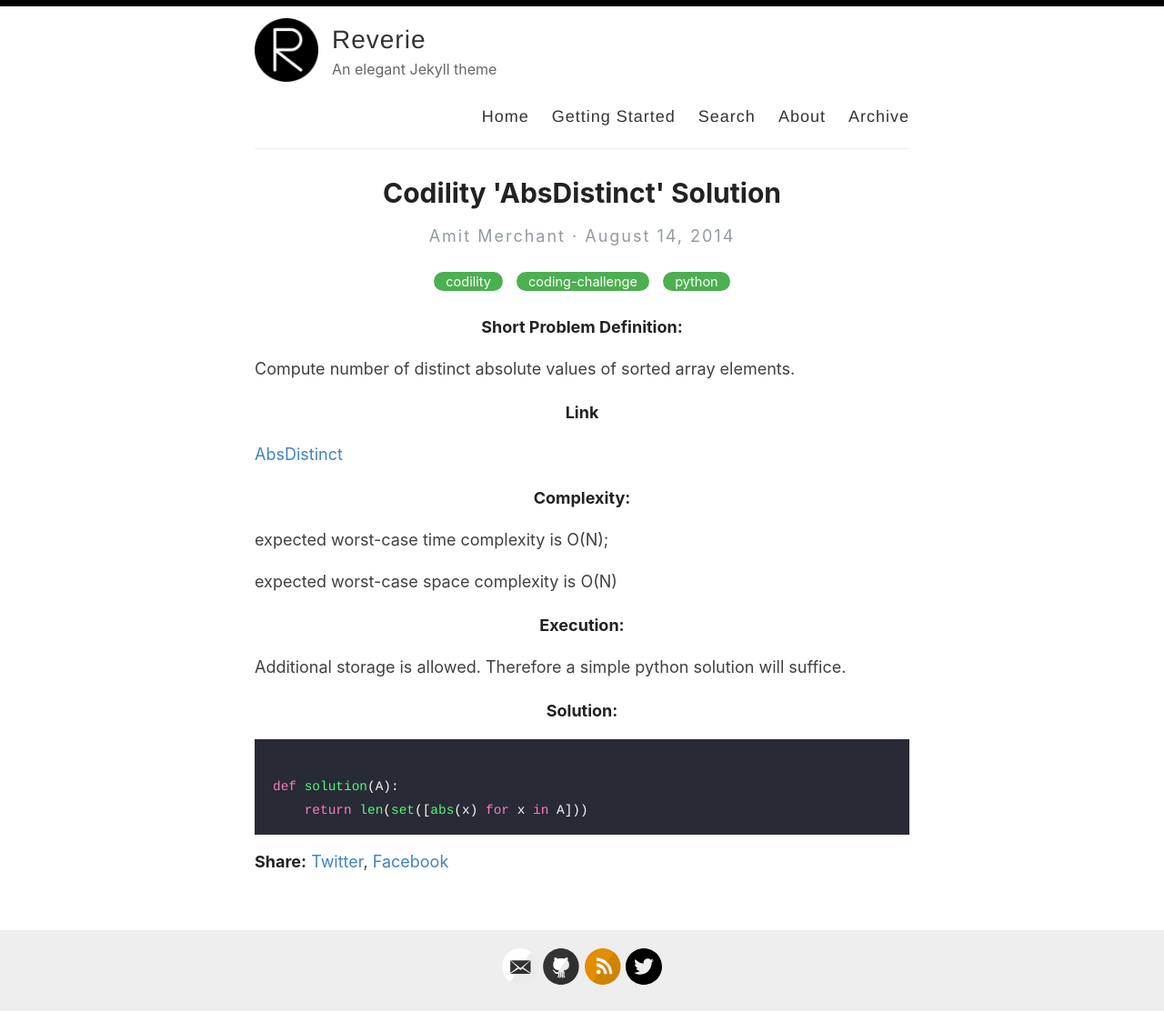
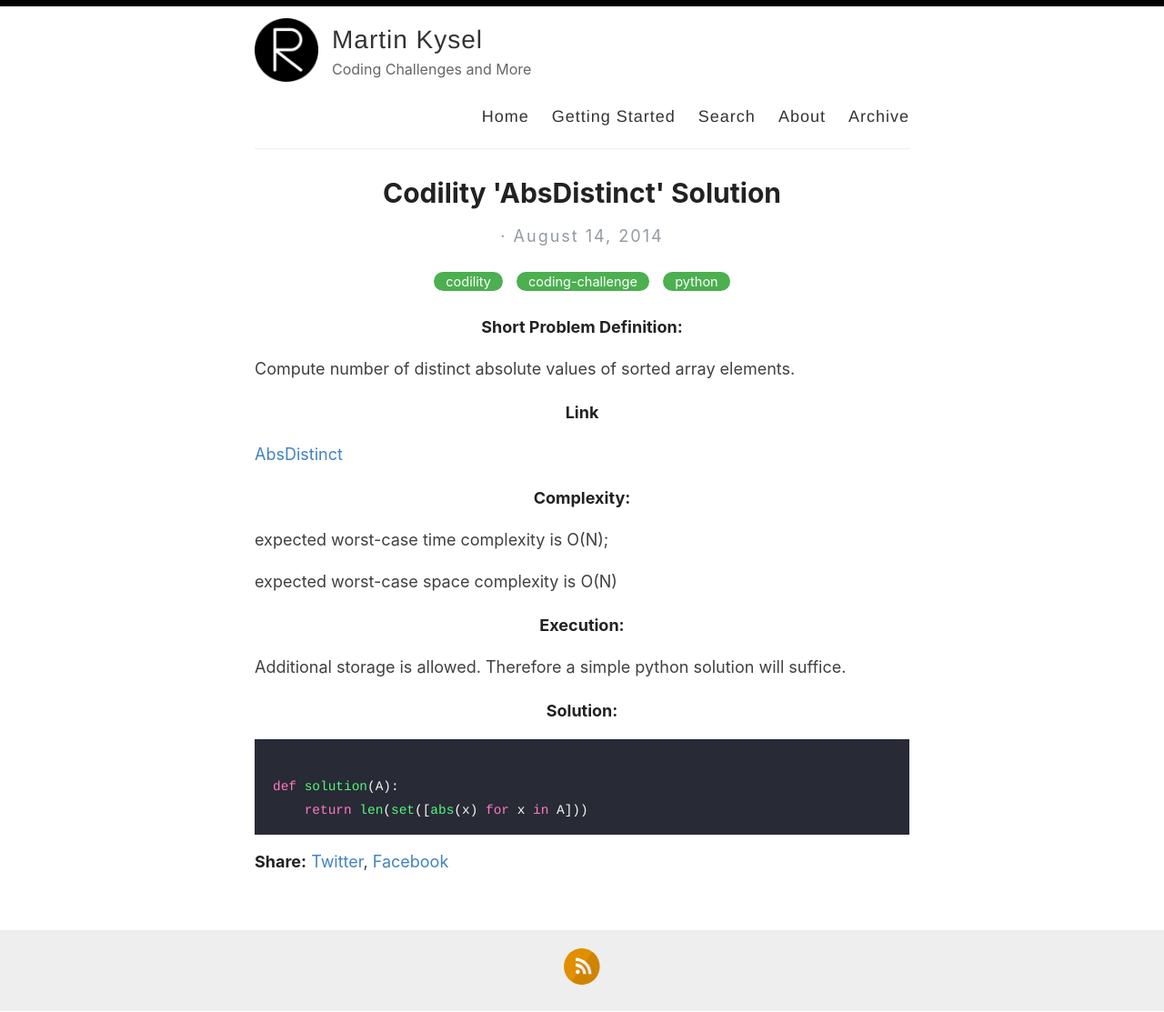
Before and after one commit to mkysel/mkysel.github.io, a Jekyll site: the page built from _posts/2014-08-14-codility-absdistinct-solution.md, in a window 1280 px wide. Shown: the whole page at 91% size. Built offline with Jekyll 4.4.1, drawn with Linux system fonts in a browser that asks for light colours; our own code applies the rules of GitHub Pages for plain Markdown files.

Commit message:
change config

```diff
--- a/_config.yml
+++ b/_config.yml
@@ -3,13 +3,13 @@
 #
 
 # Name of your site (displayed in the header)
-name: Reverie
+name: Martin Kysel
 
 # Name of the author
-author: Amit Merchant
+author:
 
 # Short bio or description (displayed in the header)
-description: An elegant Jekyll theme
+description: Coding Challenges and More
 
 # URL of your avatar or profile pic (you could use your GitHub profile pic)
 avatar: /images/reverie.png
@@ -21,15 +21,15 @@ avatar: /images/reverie.png
 # Includes an icon in the footer for each username you enter
 footer-links:
   dribbble:
-  email: amit.d.merchant@gmail.com
+  email:
   facebook:
   flickr:
-  github: amitmerchant1990/reverie
+  github:
   instagram:
   linkedin:
   pinterest:
   rss: rss
-  twitter: amit_merchant
+  twitter:
   stackoverflow:
   youtube: # channel/<your_long_string> or user/<user-name>
   googleplus: # anything in your profile username that comes after plus.google.com/
@@ -41,7 +41,7 @@ footer-links:
 disqus:
 
 # Enter your Google Analytics web tracking code (e.g. UA-2110908-2) to activate tracking
-google_analytics: UA-43339302-11
+google_analytics:
 
 # For newer "GA4" analytics, use the following instead of the "UA" entry above
 #google_analytics_ga4: G-GABC1DEFG
@@ -55,7 +55,7 @@ enforce_ssl: https://www.amitmerchant.com/reverie
 # (http://yourusername.github.io/repository-name)
 # and NOT your User repository (http://yourusername.github.io)
 # then add in the baseurl here, like this: "/repository-name"
-baseurl: "/reverie"
+baseurl: "/"
 
 #
 # !! You don't need to change any of the configuration flags below !!
```
